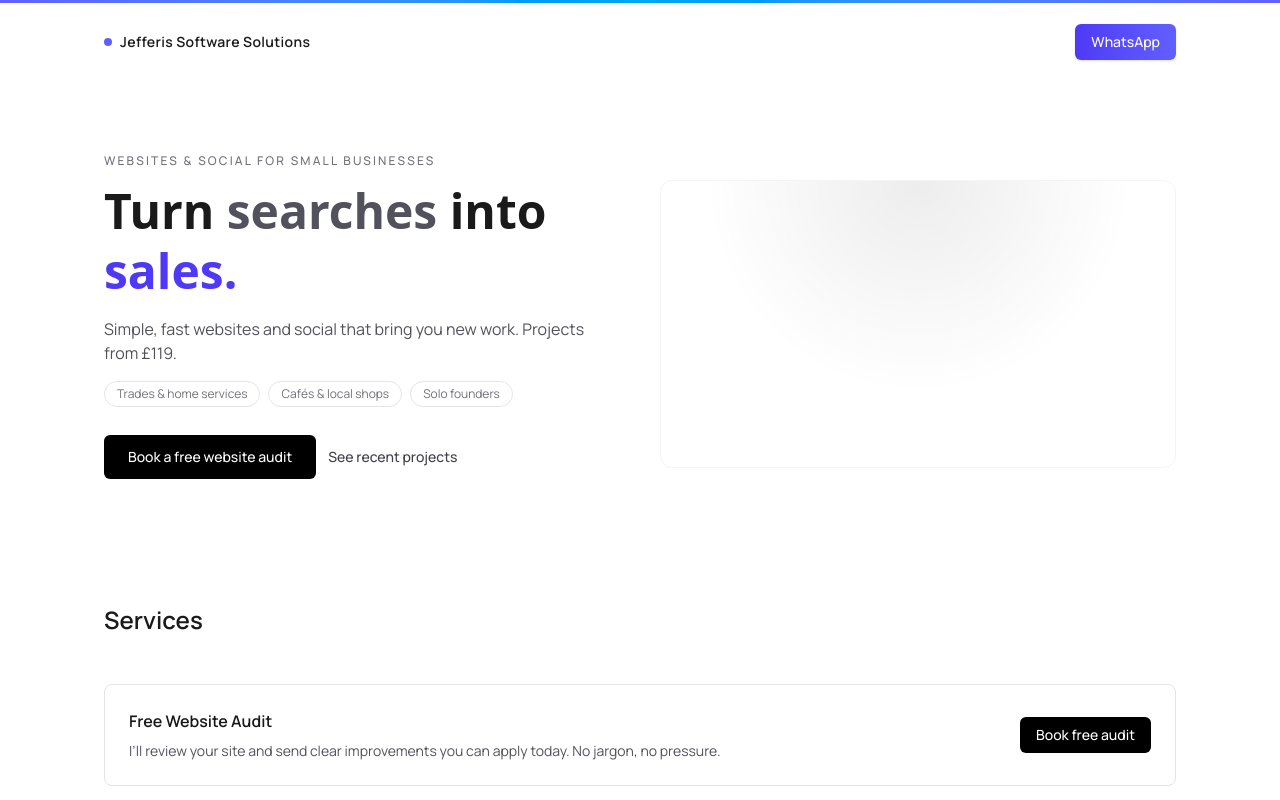
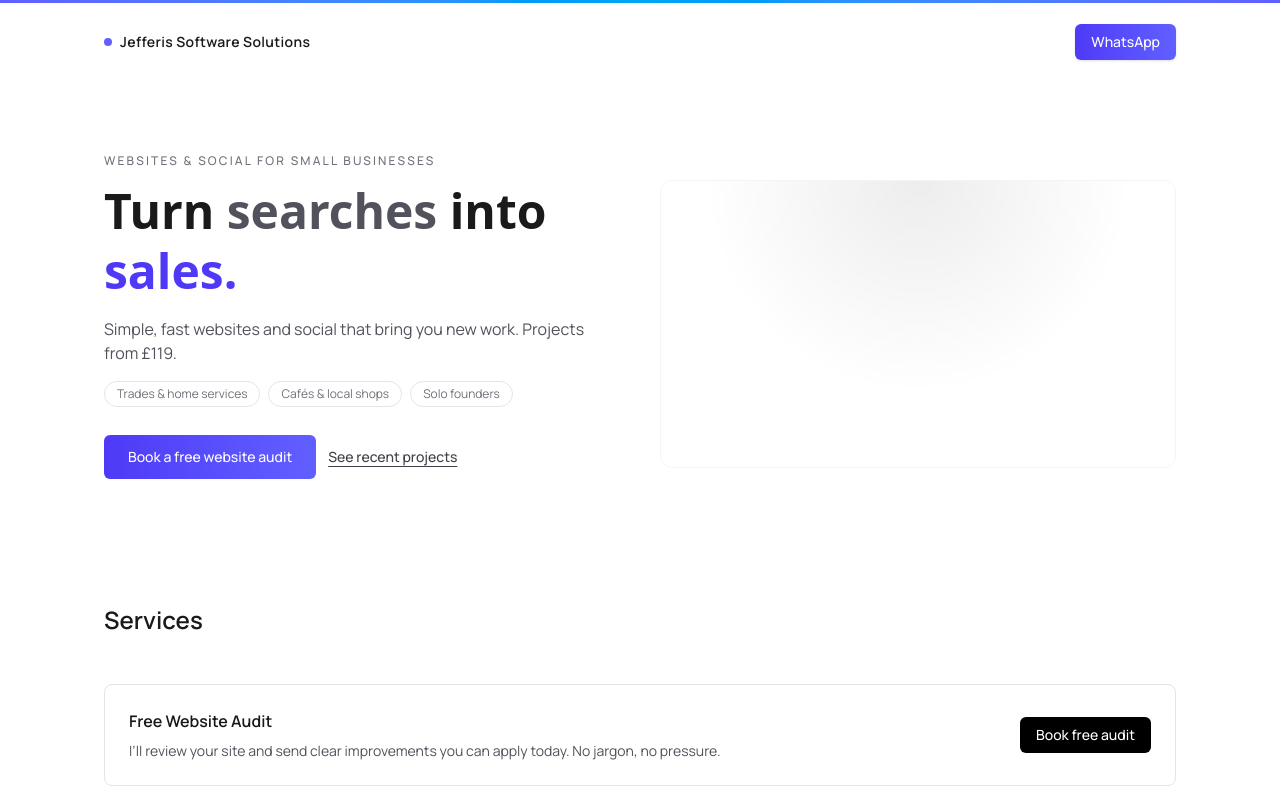
Before and after one commit to finnjefferis/jss, a Next.js app: page / in a window 1280 px wide. Shown: the top 800 px of the page. Built offline with nearby package versions, Linux system fonts and the light colour scheme.

Commit message:
Update page.tsx

```diff
--- a/src/app/page.tsx
+++ b/src/app/page.tsx
@@ -455,13 +455,13 @@ function HeroText() {
       <div className="hero-line hero-delay-5 mt-7 flex flex-col gap-3 sm:flex-row sm:items-center">
         <a
           href="https://wa.me/447939309355?text=Hi%20Finn%2C%20I'd%20like%20a%20FREE%20website%20audit."
-          className="inline-flex items-center justify-center rounded-md bg-black px-6 py-3 text-sm font-medium text-white hover:bg-zinc-800"
+          className="inline-flex items-center justify-center rounded-md bg-gradient-to-r from-indigo-600 to-indigo-500  px-6 py-3 text-sm font-medium text-white hover:bg-indigo-800"
         >
           Book a free website audit
         </a>
         <a
           href="#recent-work"
-          className="text-sm font-medium text-zinc-700 underline-offset-4 hover:underline"
+          className="text-sm font-medium text-zinc-700 underline-offset-4 underline"
         >
           See recent projects
         </a>
```
